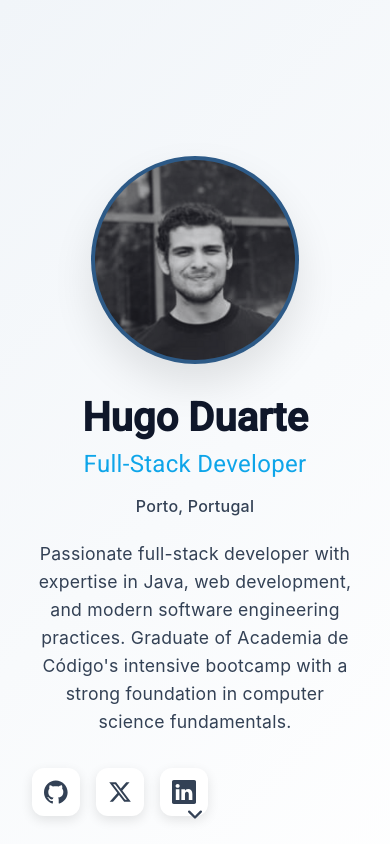
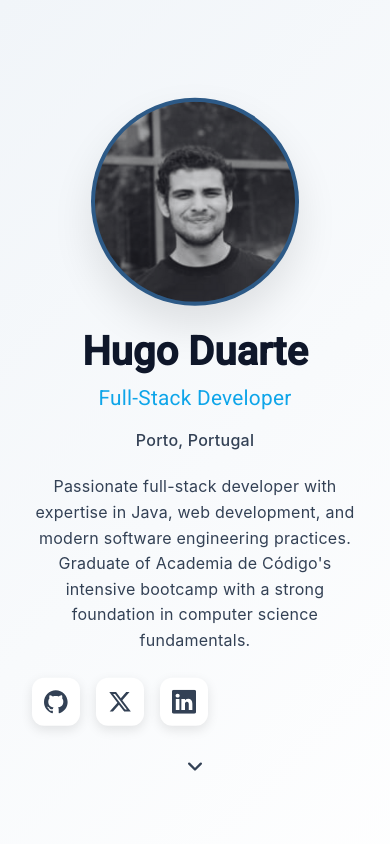
Before and after one commit to hsduarte/hsduarte.com, an Angular app: page / in a window 390 px wide. Shown: the top 844 px of the page. Built offline with nearby package versions, Linux system fonts and the light colour scheme.

Commit message:
Spacing problems

```diff
--- a/src/app/app.component.html
+++ b/src/app/app.component.html
@@ -56,11 +56,11 @@
         </div>
       </div>
     </div>
-    <div class="hero__scroll-indicator" (click)="scrollToExperience()">
-      <svg width="24" height="24" viewBox="0 0 24 24" fill="none" xmlns="http://www.w3.org/2000/svg">
-        <path d="M7 10L12 15L17 10" stroke="currentColor" stroke-width="2" stroke-linecap="round" stroke-linejoin="round"/>
-      </svg>
-    </div>
+  </div>
+  <div class="hero__scroll-indicator" (click)="scrollToExperience()">
+    <svg width="24" height="24" viewBox="0 0 24 24" fill="none" xmlns="http://www.w3.org/2000/svg">
+      <path d="M7 10L12 15L17 10" stroke="currentColor" stroke-width="2" stroke-linecap="round" stroke-linejoin="round"/>
+    </svg>
   </div>
 </section>
 
--- a/src/app/app.component.scss
+++ b/src/app/app.component.scss
@@ -43,16 +43,19 @@
 
 // Hero Section
 .hero {
-  min-height: 100vh;
+  height: 100vh;
   display: flex;
   align-items: center;
-  padding: 4rem 0;
+  justify-content: center;
+  padding: 0;
   background: linear-gradient(135deg, var(--gray-100) 0%, var(--white) 100%);
+  position: relative;
 
   &__container {
     max-width: 1200px;
     margin: 0 auto;
     padding: 0 2rem;
+    transform: translateY(-5vh);
   }
 
   &__content {
@@ -181,9 +184,12 @@
   }
 
   @media (max-width: 768px) {
+    min-height: calc(100vh - 5rem);
+    padding: 2rem 0 6rem 0;
+
     &__content {
       grid-template-columns: 1fr;
-      gap: 2rem;
+      gap: 1.5rem;
       text-align: center;
     }
 
@@ -191,13 +197,22 @@
       font-size: 2.5rem;
     }
 
+    &__title {
+      font-size: 1.3rem;
+    }
+
     &__image-container {
       width: 200px;
       height: 200px;
     }
 
+    &__description {
+      font-size: 1rem;
+      margin: 0 0 1.5rem 0;
+    }
+
     &__scroll-indicator {
-      bottom: 1rem;
+      bottom: 12rem;
 
       svg {
         width: 28px;
```
